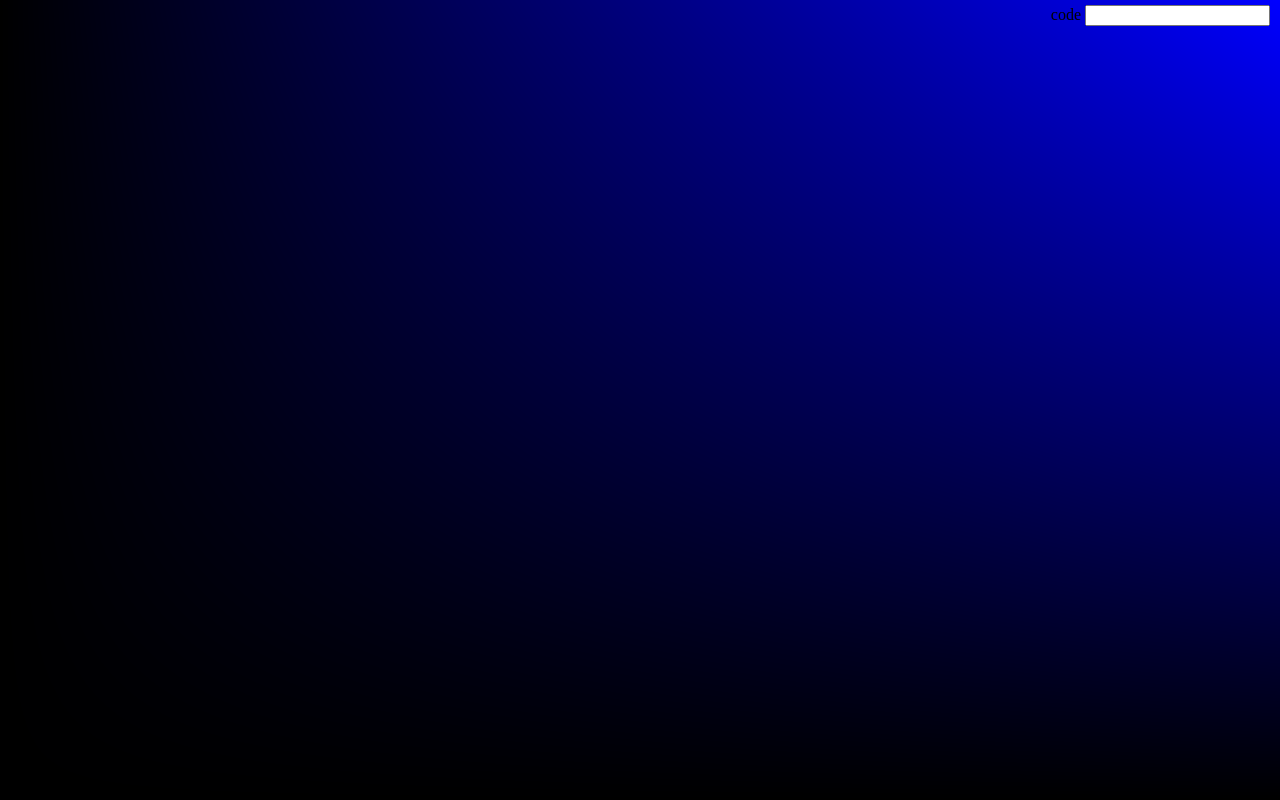
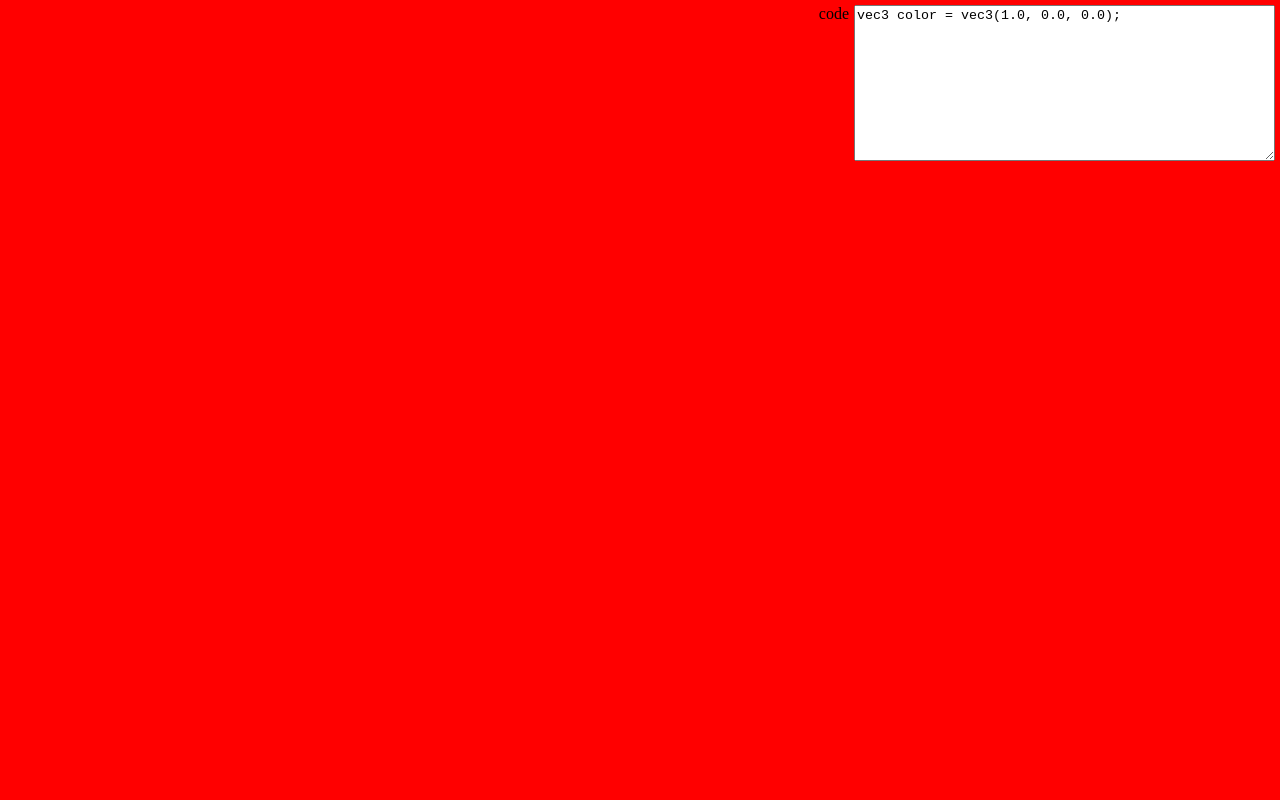
Before and after one commit to aleccdean/graphics, a website built with Vite: page apps/rastercaster/index.html in a window 1280 px wide. Built offline with nearby package versions, Linux system fonts and the light colour scheme; animation ran at ten frames a second.

Commit message:
rastercaster

```diff
--- a/apps/rastercaster/flat-fragment.glsl
+++ b/apps/rastercaster/flat-fragment.glsl
@@ -5,12 +5,7 @@ uniform vec2 mouse;
 uniform float time;
 
 vec3 f() {
-  vec2 current = gl_FragCoord.xy / dimensions.xy;
-  float x = gl_FragCoord.x / dimensions.x;
-  float d = distance(current, mouse.xy / dimensions.xy);
-
-  vec3 color = vec3(current.x * mouse.x / dimensions.x, current.y * mouse.y / dimensions.y, current.x * current.y);
-
+  // TODO: define a vec3 named color.
   return color;
 }
 
--- a/apps/rastercaster/index.html
+++ b/apps/rastercaster/index.html
@@ -7,8 +7,8 @@
   </head>
   <body>
     <div class="controls">
-      <label for="code">code</textarea>
-      <input id="code" type="text">
+      <label for="code">code</label>
+      <textarea id="code" rows="10" cols="50" placeholder="Enter code">vec3 color = vec3(1.0, 0.0, 0.0);</textarea></textarea>
     </div>
     <canvas id="canvas"></canvas>
     <script type="module" src="main.ts"></script>
--- a/apps/rastercaster/main.ts
+++ b/apps/rastercaster/main.ts
@@ -7,7 +7,17 @@ let shaderProgram: ShaderProgram;
 let vao: VertexArray;
 let mouseX: GLfloat;
 let mouseY: GLfloat;
-let code;
+let code: string;
+let time: number;
+
+// Function to create a shader program with injected user code
+function createShaderWithCode(vertexSource: string, fragmentSource: string, userCode: string): ShaderProgram {
+  const modifiedFragmentSource = fragmentSource.replace(
+    '// TODO: define a vec3 named color.',
+    userCode
+  );
+  return new ShaderProgram(vertexSource, modifiedFragmentSource);
+}
 
 async function initialize() {
   canvas = document.getElementById('canvas') as HTMLCanvasElement;
@@ -21,34 +31,32 @@ async function initialize() {
     1, 1, 0,      // vertex 3 is top right
   ]);
 
-  const colors = new Float32Array([
-    1, 0, 0,         // vertex 0 is red
-    0, 0, 1,         // vertex 1 is blue
-    0, 1, 0,
-    1, 1, 1,
-  ]);
-
   const attributes = new VertexAttributes();
   attributes.addAttribute('position', 4, 3, positions);
-  attributes.addAttribute('color', 4, 3, colors);
 
   const vertexSource = await fetchText('flat-vertex.glsl');
   const fragmentSource = await fetchText('flat-fragment.glsl');
-  shaderProgram = new ShaderProgram(vertexSource, fragmentSource);
+
+  //default code
+  const codeInput = document.getElementById('code') as HTMLTextAreaElement;
+  code = codeInput.value;
+
+  shaderProgram = createShaderWithCode(vertexSource, fragmentSource, code);
 
   vao = new VertexArray(shaderProgram, attributes)
+
   // Event listeners
   window.addEventListener('resize', () => resizeCanvas());
 
-  const codeInput = document.getElementById('code') as HTMLInputElement;
+  // Set up event listener for code changes
   codeInput.addEventListener('input', () => {
-    code = parseInt(codeInput.value);
+    shaderProgram = createShaderWithCode(vertexSource, fragmentSource, codeInput.value);
+    vao = new VertexArray(shaderProgram, attributes);
   });
 
   window.addEventListener('mousemove', (event) => {
     mouseX = event.clientX - canvas.getBoundingClientRect().left;
     mouseY = event.clientY - canvas.getBoundingClientRect().top;
-    render();
   });
 
   resizeCanvas();
@@ -58,19 +66,17 @@ function render() {
   gl.viewport(0, 0, canvas.width, canvas.height);
   gl.clearColor(0.392, 0.584, 0.929, 1);
   gl.clear(gl.COLOR_BUFFER_BIT);
-
+  time = window.performance.now() / 1000;
   shaderProgram.bind();
   vao.bind();
   shaderProgram.setUniform2f('dimensions', canvas.width, canvas.height);
   shaderProgram.setUniform2f('mouse', mouseX, mouseY);
-  shaderProgram.setUniform1f('time', window.performance.timeOrigin / 1000);
+  shaderProgram.setUniform1f('time', time);
   vao.drawSequence(gl.TRIANGLE_STRIP);
   vao.unbind();
   shaderProgram.unbind();
 
-
-
-  //requestAnimationFrame(render);
+  requestAnimationFrame(render);
 }
 
 function resizeCanvas() {
```
